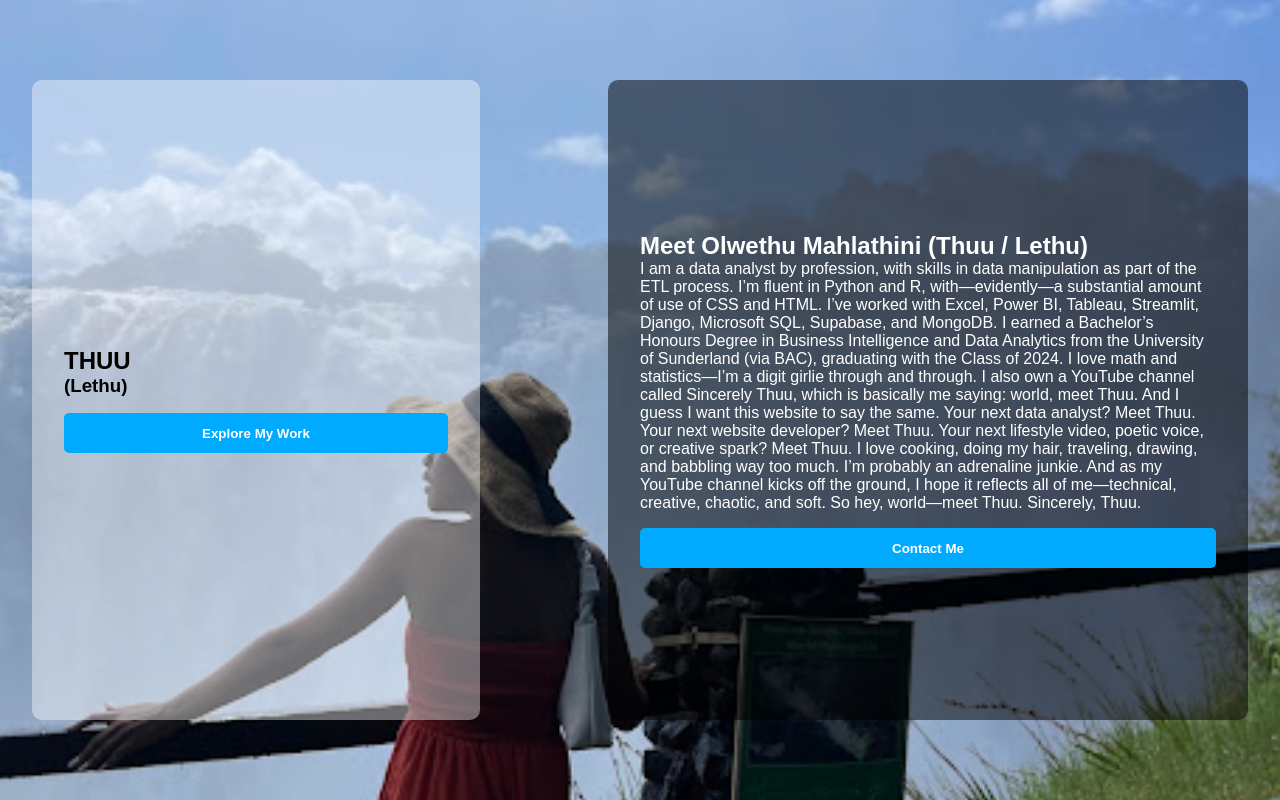
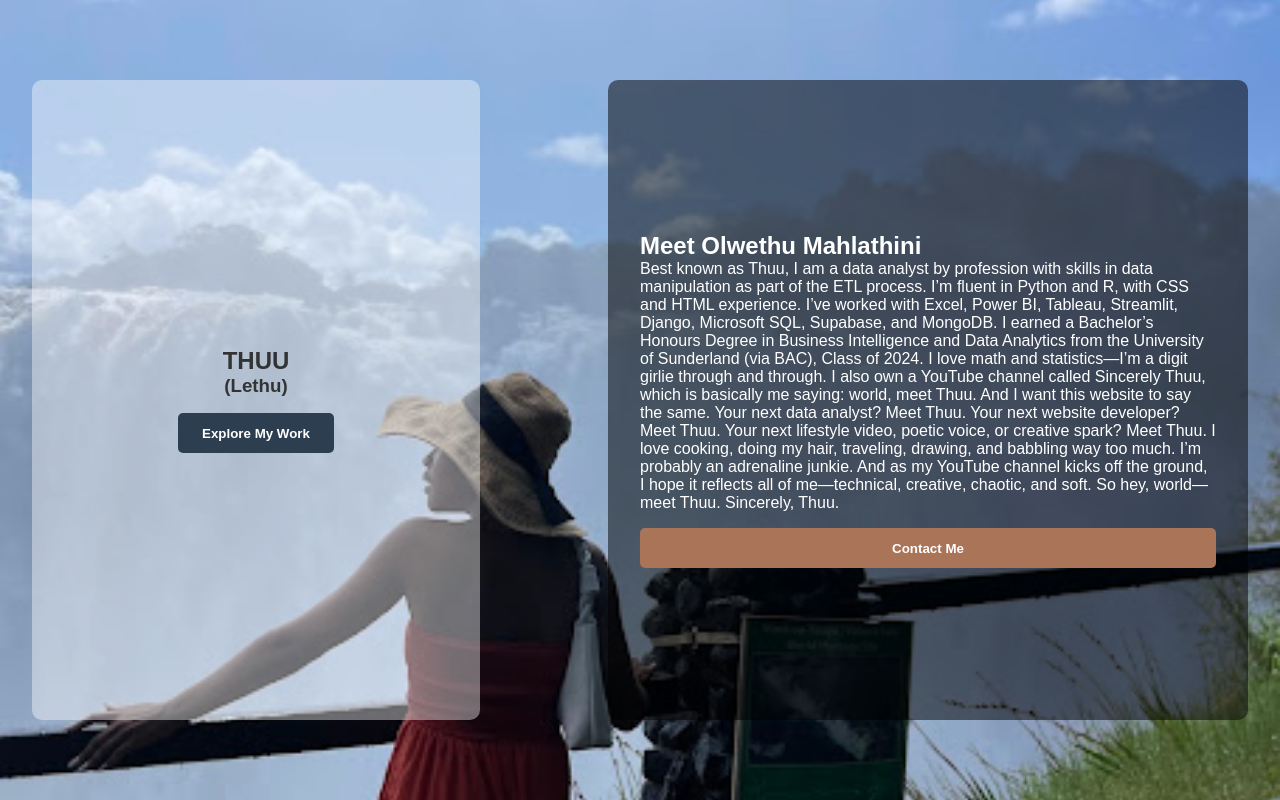
Before and after one commit to Lethu-hub/thuu_website, a Django app: template home/templates/home/index.html in a window 1280 px wide. Run offline with Django 5.2, Linux system fonts and the light colour scheme; the template is opened without the code that fills it, so the values that code supplies are empty.

Commit message:
Update home page: center THUU(Lethu), apply custom color palette, style buttons

```diff
--- a/home/templates/home/index.html
+++ b/home/templates/home/index.html
@@ -6,12 +6,12 @@
   <title>Olwethu Mahlathini</title>
   <style>
     * { margin: 0; padding: 0; box-sizing: border-box; }
-    body, html { height: 100%; font-family: 'Arial', sans-serif; }
+    body, html { height: 100%; font-family: 'Arial', sans-serif; background-color: #F9F7F4; color: #333333; }
 
     .hero {
       position: relative;
       height: 100vh;
-      background: url('../../static/home/images/backgroundh.jpg') no-repeat center center/cover;
+      background: url('.../images/backgroundh.jpg') no-repeat center center/cover;
       display: flex;
       justify-content: space-between;
       align-items: center;
@@ -20,7 +20,7 @@
 
     .hero-left {
       background: rgba(255,255,255,0.4);
-      color: #000;
+      color: #333333;
       padding: 2rem;
       width: 35%;
       height: 80%;
@@ -28,6 +28,8 @@
       display: flex;
       flex-direction: column;
       justify-content: center;
+      align-items: center; /* Center the text horizontally */
+      text-align: center;  /* Center the text lines */
       border-radius: 10px;
     }
 
@@ -54,27 +56,29 @@
     }
 
     .top-nav a {
-      color: #fff;
+      color: #A3C4DC; /* Sky Dust Blue */
       text-decoration: none;
       margin-left: 1.5rem;
       font-weight: bold;
     }
 
-    .top-nav a:hover { color: #00aaff; }
+    .top-nav a:hover { color: #C49E85; /* Cocoa Rose */ }
 
-    .hero-right button, .hero-left button {
+    button {
       padding: 0.8rem 1.5rem;
       margin-top: 1rem;
       border: none;
-      background: #00aaff;
-      color: #fff;
+      border-radius: 5px;
       font-weight: bold;
-      border-radius: 5px;
       cursor: pointer;
       transition: 0.3s;
     }
 
-    .hero-right button:hover, .hero-left button:hover { background: #0088cc; }
+    .primary { background-color: #2C3E50; color: #fff; } /* Midnight Indigo */
+    .primary:hover { background-color: #1a2a38; }
+
+    .secondary { background-color: #A97458; color: #fff; } /* Clay Brown */
+    .secondary:hover { background-color: #8b5f47; }
 
     @media (max-width: 900px) {
       .hero { flex-direction: column; justify-content: center; align-items: center; }
@@ -94,21 +98,22 @@
 
   <section class="hero">
     <div class="hero-left">
-      <h2>THUU <h3>(Lethu)</h3></h2>
-      <button>Explore My Work</button>
+      <h2>THUU</h2>
+      <h3>(Lethu)</h3>
+      <button class="primary">Explore My Work</button>
     </div>
     <div class="hero-right">
-      <h1>Meet Olwethu Mahlathini (Thuu / Lethu)</h1>
+      <h1>Meet Olwethu Mahlathini</h1>
       <p>
-        I am a data analyst by profession, with skills in data manipulation as part of the ETL process. I’m fluent in Python and R, with—evidently—a substantial amount of use of CSS and HTML. I’ve worked with Excel, Power BI, Tableau, Streamlit, Django, Microsoft SQL, Supabase, and MongoDB. I earned a Bachelor’s Honours Degree in Business Intelligence and Data Analytics from the University of Sunderland (via BAC), graduating with the Class of 2024. I love math and statistics—I’m a digit girlie through and through.
+        Best known as Thuu, I am a data analyst by profession with skills in data manipulation as part of the ETL process. I’m fluent in Python and R, with CSS and HTML experience. I’ve worked with Excel, Power BI, Tableau, Streamlit, Django, Microsoft SQL, Supabase, and MongoDB. I earned a Bachelor’s Honours Degree in Business Intelligence and Data Analytics from the University of Sunderland (via BAC), Class of 2024. I love math and statistics—I’m a digit girlie through and through.
 
-        I also own a YouTube channel called Sincerely Thuu, which is basically me saying: world, meet Thuu. And I guess I want this website to say the same. Your next data analyst? Meet Thuu. Your next website developer? Meet Thuu. Your next lifestyle video, poetic voice, or creative spark? Meet Thuu.
+        I also own a YouTube channel called Sincerely Thuu, which is basically me saying: world, meet Thuu. And I want this website to say the same. Your next data analyst? Meet Thuu. Your next website developer? Meet Thuu. Your next lifestyle video, poetic voice, or creative spark? Meet Thuu.
 
         I love cooking, doing my hair, traveling, drawing, and babbling way too much. I’m probably an adrenaline junkie. And as my YouTube channel kicks off the ground, I hope it reflects all of me—technical, creative, chaotic, and soft.
 
         So hey, world—meet Thuu. Sincerely, Thuu.
       </p>
-      <button>Contact Me</button>
+      <button class="secondary">Contact Me</button>
     </div>
   </section>
 
```
